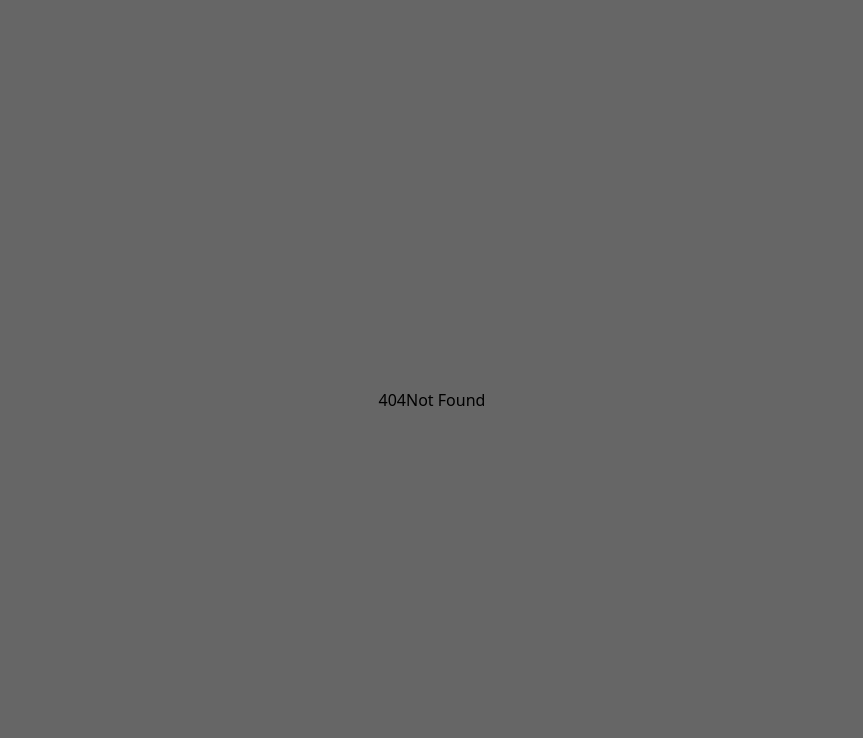
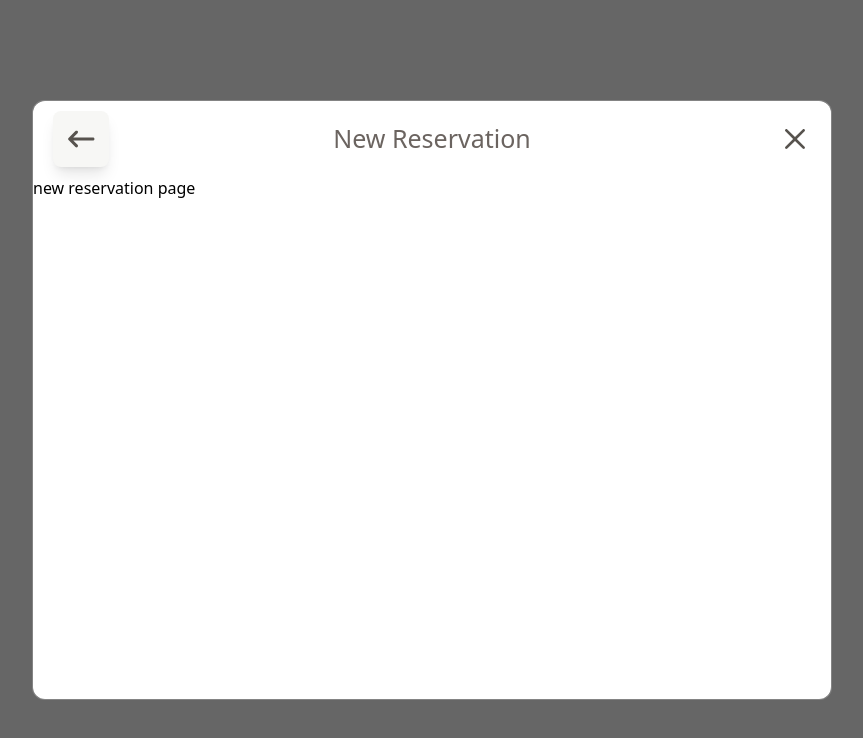
Before and after one commit to kimdonggu42/Sveltekit-Demo-App, a SvelteKit app: page /new in a window 1280 px wide. Before the commit this address had no page. Shown: the top 738 px of the page, without its empty margins (208-1071 px from the left). Built offline with nearby package versions, Linux system fonts and the light colour scheme.

Commit message:
faet: new reservation 버튼 클릭 시 새로운 reservation을 만드는 페이지로 이동

```diff
--- a/src/routes/+page.svelte
+++ b/src/routes/+page.svelte
@@ -6,11 +6,13 @@
 <div class="w-[800px] h-[600px] border border-solid border-[#848484] rounded-xl">
 	<header class="flex items-center h-[75px] bg-white rounded-t-xl">
 		<div class="basis-[30%] pl-[20px]">
-			<button
-				class="flex items-center gap-x-[5px] px-[20px] py-[15px] bg-[#f7f7f5] rounded-lg shadow-lg"
-				><img src={addIcon} alt="add_icon" />
-				<div class="text-[#ea541d]">New Reservation</div>
-			</button>
+			<a href="/new">
+				<button
+					class="flex items-center gap-x-[5px] px-[20px] py-[15px] bg-[#f7f7f5] rounded-lg shadow-lg"
+					><img src={addIcon} alt="add_icon" />
+					<div class="text-[#ea541d]">New Reservation</div>
+				</button>
+			</a>
 		</div>
 		<div class="flex justify-center basis-[40%]">
 			<div class="text-[25px] text-[#6b6460]">Reservation</div>
--- /dev/null
+++ b/src/routes/new/+page.svelte
@@ -0,0 +1,23 @@
+<script>
+	import backspaceIcon from '../../lib/icons/keyboard_backspace.svg';
+	import closeIcon from '../../lib/icons/close.svg';
+</script>
+
+<div class="w-[800px] h-[600px] border border-solid border-[#848484] rounded-xl">
+	<header class="flex items-center h-[75px] bg-white rounded-t-xl">
+		<div class="basis-[30%] pl-[20px]">
+			<button class="p-[10px] bg-[#f7f7f5] rounded-lg shadow-lg"
+				><img src={backspaceIcon} alt="backspace_icon" />
+			</button>
+		</div>
+		<div class="flex justify-center basis-[40%]">
+			<div class="text-[25px] text-[#6b6460]">New Reservation</div>
+		</div>
+		<div class="flex items-center justify-end basis-[30%] pr-[20px] text-righ">
+			<button>
+				<img src={closeIcon} alt="close_icon" />
+			</button>
+		</div>
+	</header>
+	<div class="bg-white h-[calc(100%-75px)] rounded-b-xl">new reservation page</div>
+</div>
```
Also changed, not shown: src/lib/icons/keyboard_backspace.svg (added).
